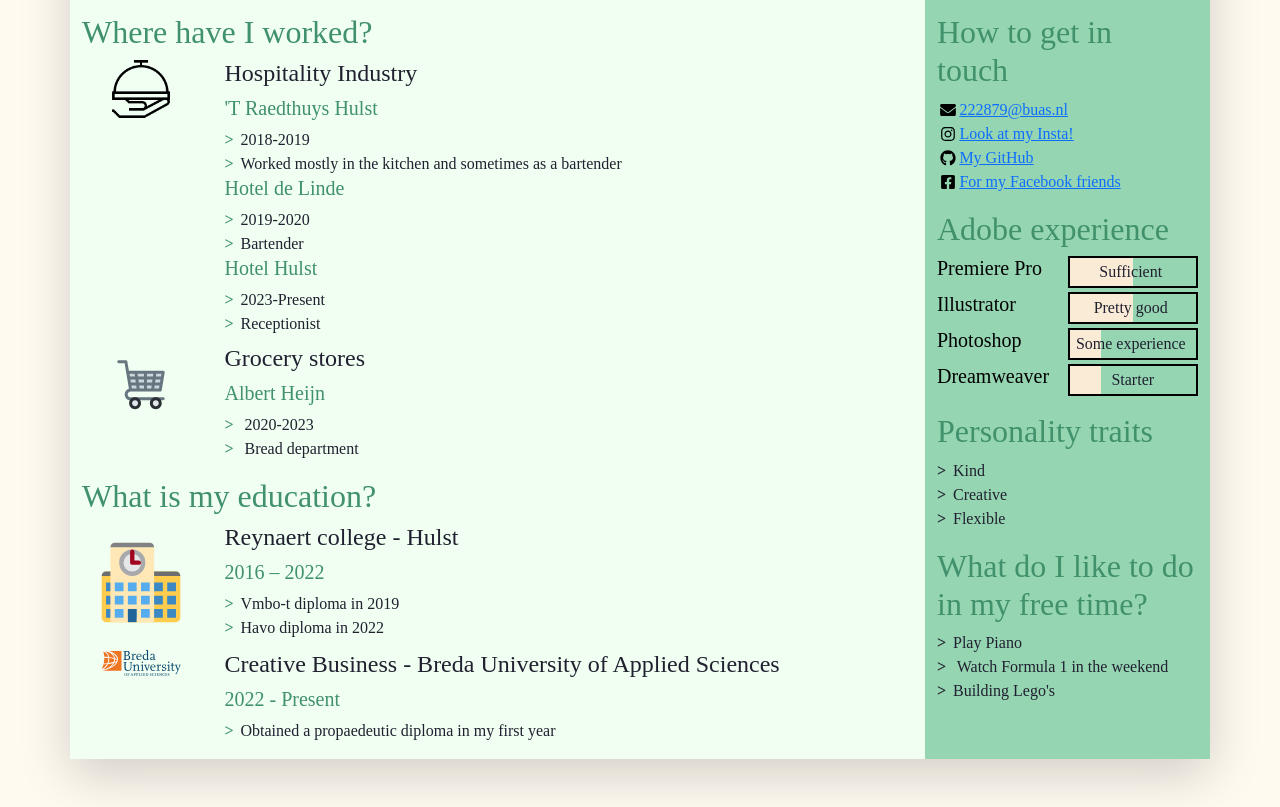
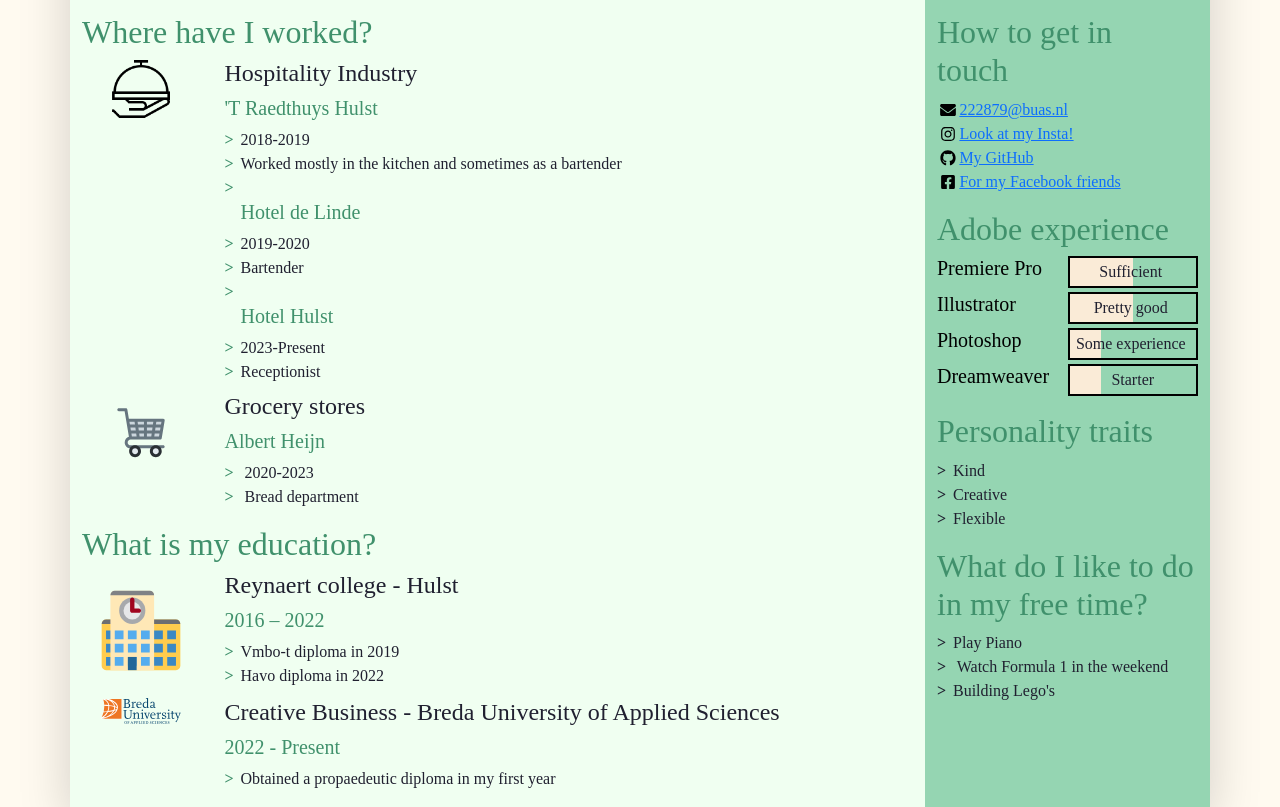
Before and after one commit to RebeccaNeve/Resume, a plain HTML site: page index.html in a window 1280 px wide. Shown: the part 195-1002 px from the top of the page. Drawn offline with nearby package versions, Linux system fonts and the light colour scheme; a web font is replaced by a local one.

Commit message:
changed errors

```diff
--- a/index.html
+++ b/index.html
@@ -94,10 +94,10 @@
                   <ul class="biography-details list-unstyled">
                     <li>2018-2019</li>
                     <li>Worked mostly in the kitchen and sometimes as a bartender&nbsp;&nbsp;</li>
-                     <h5>Hotel de Linde&nbsp;&nbsp;</h5>
+                     <li><h5>Hotel de Linde&nbsp;&nbsp;</h5></li>
 					  <li>2019-2020</li>
                     <li>Bartender&nbsp;</li>
-					  <h5>Hotel Hulst&nbsp;&nbsp;</h5>
+					  <li><h5>Hotel Hulst&nbsp;&nbsp;</h5></li>
 					  <li>2023-Present</li>
                     <li>Receptionist&nbsp;</li>
                   </ul>
@@ -116,6 +116,7 @@
 					<ul class="biography-details list-unstyled">
 						<li> 2020-2023</li>
 						<li> Bread department </li>
+					</ul>
 
 
 
```
